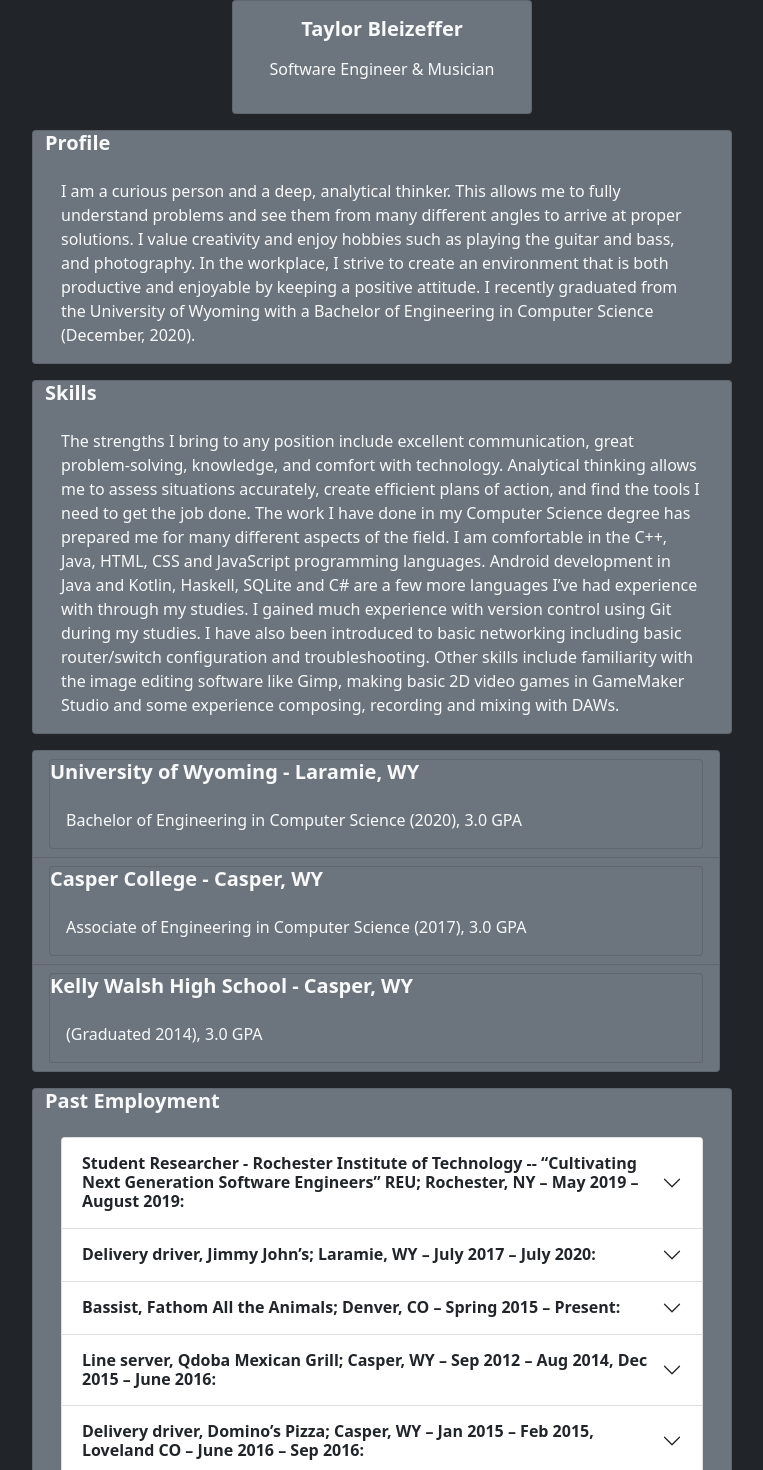
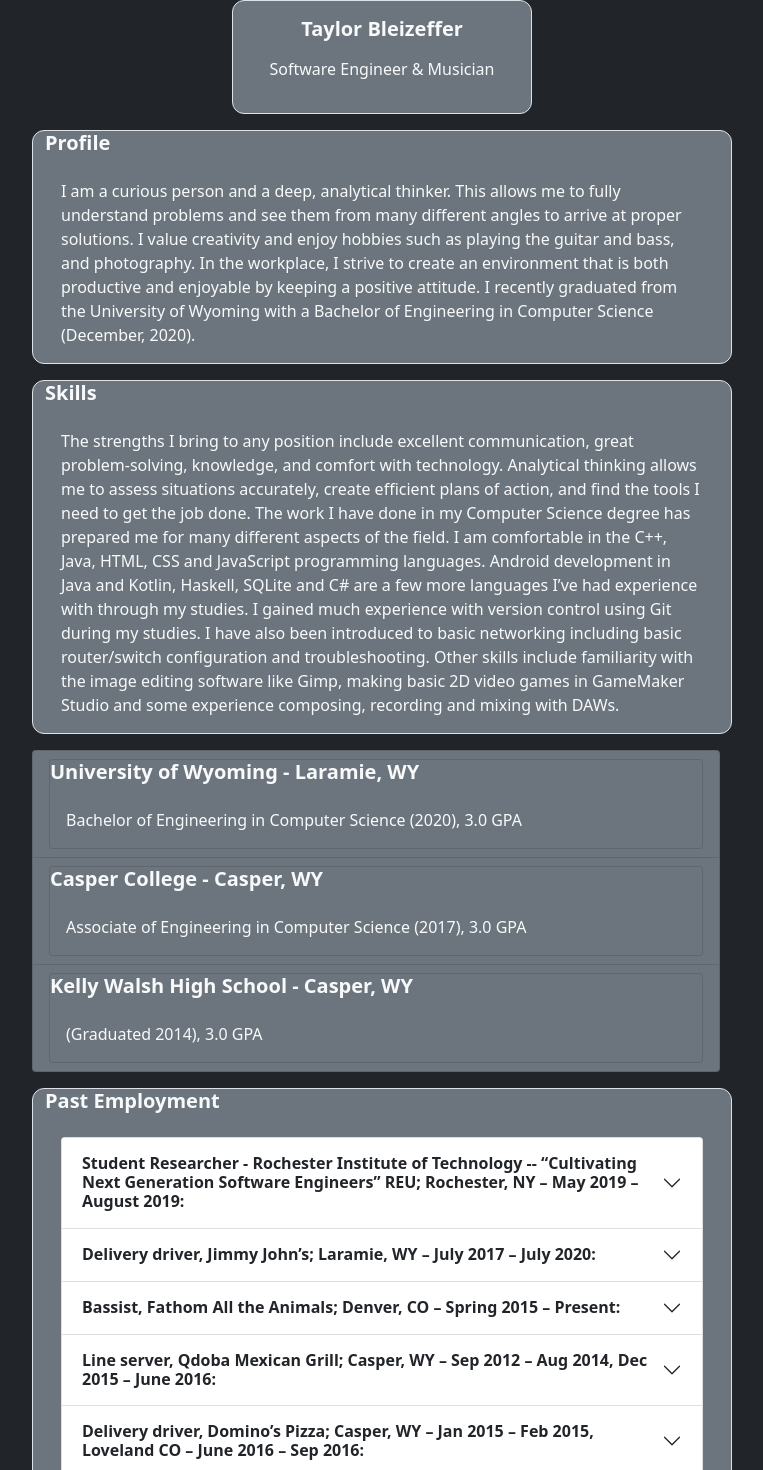
Before and after one commit to tbzeff/my-portfolio, a React (Create React App) app: page /resume in a window 1280 px wide. Shown: the top 1470 px of the page, without its empty margins (258-1021 px from the left). Built offline with nearby package versions, Linux system fonts and the light colour scheme.

Commit message:
Minor styling updates

```diff
--- a/src/components/Education.js
+++ b/src/components/Education.js
@@ -7,7 +7,7 @@ import {
 } from 'react-bootstrap';
 
 const Education = () => (
-    <ListGroup className="info-box" >
+    <ListGroup>
         <ListGroup.Item className="bg-secondary" >
             <Card className="text-light bg-secondary">
                 <Card.Title><strong>University of Wyoming - Laramie, WY</strong></Card.Title>
--- a/src/components/PastEmployment.js
+++ b/src/components/PastEmployment.js
@@ -4,7 +4,7 @@ import 'bootstrap/dist/css/bootstrap.min.css';
 import { Card, Accordion } from 'react-bootstrap';
 
 const PastEmployment = () => (
-    <Card className="info-box bg-secondary" style={{ width: '700px' }}>
+    <Card className="info-box bg-secondary border" style={{ width: '700px', borderRadius: '12px' }}>
         <Card.Title className="text-light"><strong>Past Employment</strong></Card.Title>
         <Card.Body>
             <Accordion>
--- a/src/components/ResumeProfile.js
+++ b/src/components/ResumeProfile.js
@@ -3,7 +3,7 @@ import React from 'react';
 import { Card } from 'react-bootstrap';
 
 const ResumeProfile = () => (
-    <Card className="info-box text-light bg-secondary" style={{ width: '700px' }}>
+    <Card className="text-light bg-secondary border" style={{ width: '700px', borderRadius: '12px' }}>
         <Card.Title><strong>Profile</strong></Card.Title>
         <Card.Body>
             <Card.Text>
--- a/src/components/ResumeSkills.js
+++ b/src/components/ResumeSkills.js
@@ -3,7 +3,7 @@ import React from 'react';
 import { Card } from 'react-bootstrap';
 
 const ResumeSkills = () => (
-    <Card className="info-box text-light bg-secondary" style={{ width: '700px' }}>
+    <Card className="info-box text-light bg-secondary border" style={{ width: '700px', borderRadius: '12px' }}>
         <Card.Title><strong>Skills</strong></Card.Title>
         <Card.Body>
             <Card.Text>
--- a/src/components/ResumeTitle.js
+++ b/src/components/ResumeTitle.js
@@ -4,7 +4,7 @@ import 'bootstrap/dist/css/bootstrap.min.css';
 import { Card } from 'react-bootstrap';
 
 const ResumeTitle = () => (
-    <Card className="info-box m-auto text-light bg-secondary">
+    <Card className="m-auto text-light bg-secondary border" style={{ borderRadius: '12px' }}>
         <Card.Title className="mt-3 m-auto text-center"><strong>Taylor Bleizeffer</strong></Card.Title>
         <Card.Body className="mb-3 m-auto">
             <Card.Text className="text-center">
```
